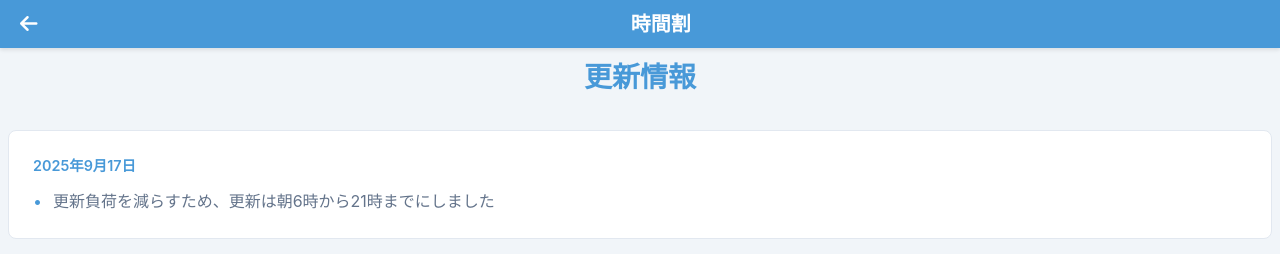
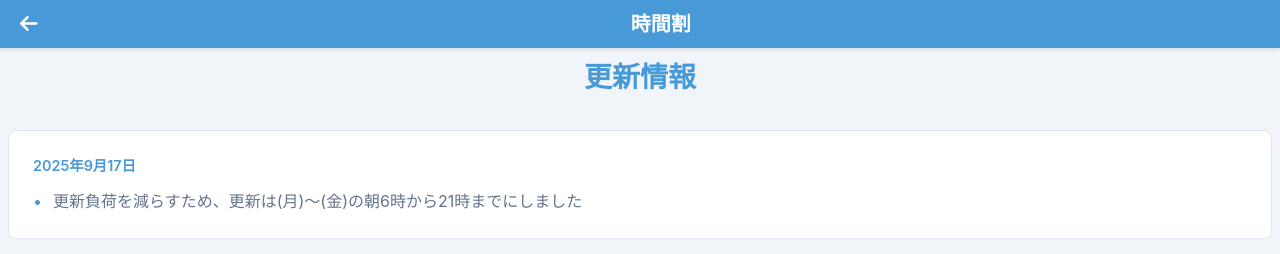
Before and after one commit to kashiwagik/tt, a plain HTML site: page docs/update.html in a window 1280 px wide. Shown: the top 254 px of the page. Drawn offline with nearby package versions, Linux system fonts and the light colour scheme.

Commit message:
update weekday

```diff
--- a/docs/update.html
+++ b/docs/update.html
@@ -86,7 +86,7 @@
             <div class="update-date">2025年9月17日</div>
             <div class="update-content">
                 <ul>
-                    <li>更新負荷を減らすため、更新は朝6時から21時までにしました</li>
+                    <li>更新負荷を減らすため、更新は(月)～(金)の朝6時から21時までにしました</li>
                 </ul>
             </div>
         </div>
```
Also changed, not shown: 1 other file.
